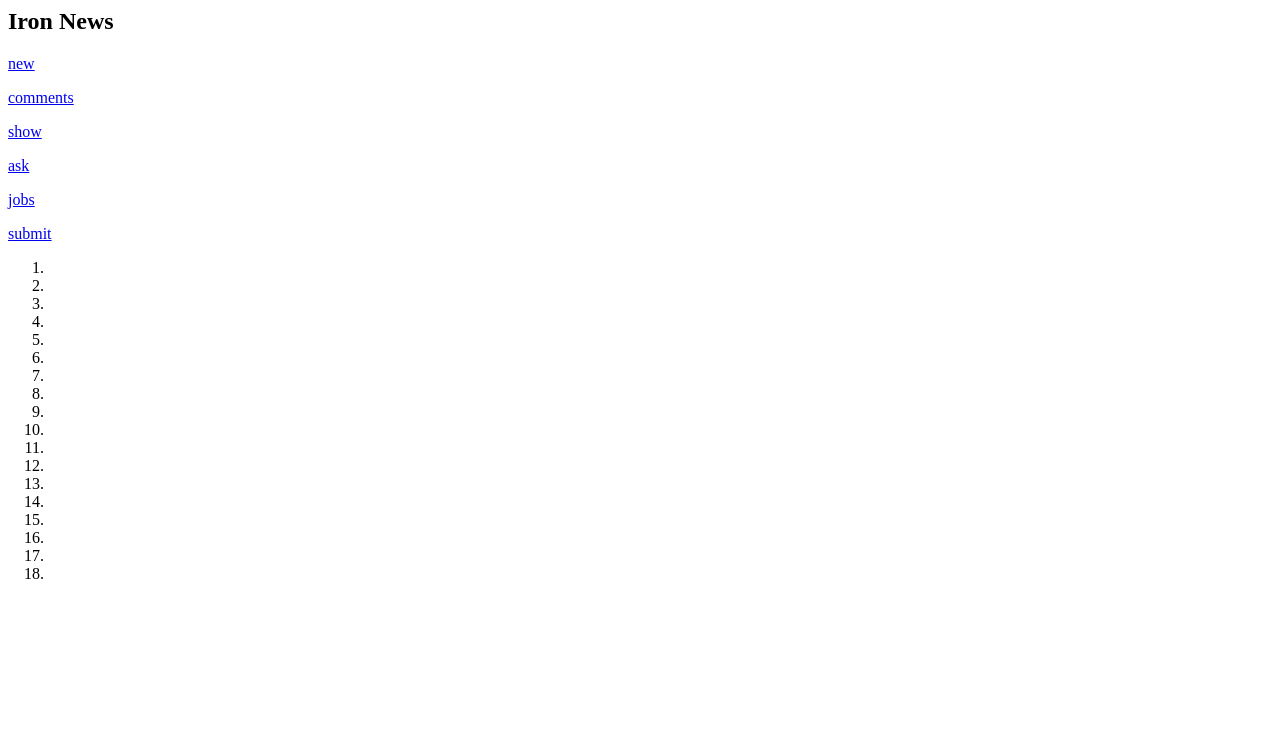
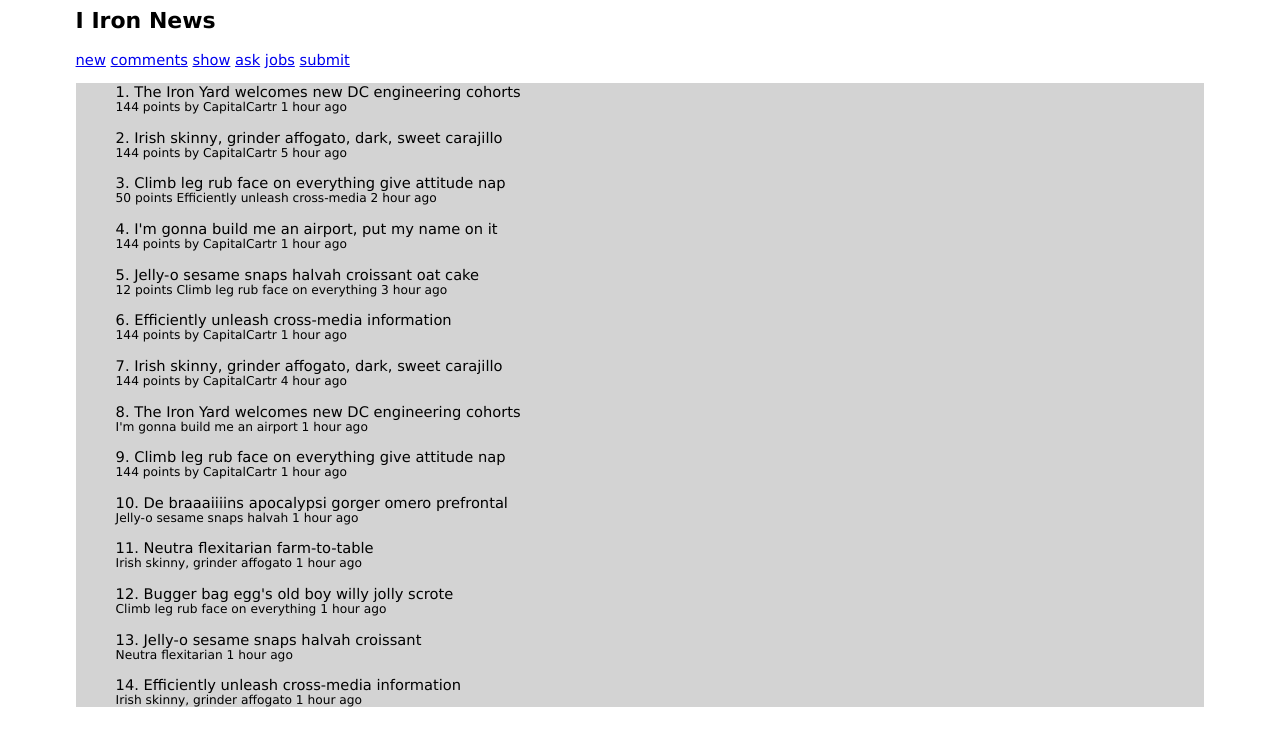
Before and after one commit to mike-crane/Feb2-IronNews, a plain HTML site: page index.html in a window 1280 px wide. Drawn offline with Linux system fonts and the light colour scheme.

Commit message:
fourth commit body format

```diff
--- a/assets/css/index.css
+++ b/assets/css/index.css
@@ -1,9 +1,30 @@
+html {
+  display:block;
+}
+
+body {
+    font-family: Verdana, sans-serif;
+    font-size: 11pt;
+    color: black;
+    margin-right: 2cm;
+    margin-left: 2cm;
+}
+
 nav ul li {
 
-  width: 14; /* from above */
+  width: 14%;
   float: left;
- }
+}
 
- h1 {
-   width: 106px;
- }
+section {
+  border-top-width: 0px;
+  border-bottom-width: 0px;
+  border-right-width: 0px;
+  border-left-width: 0px;
+  border-spacing: 0px;
+  background-color: lightgray;
+}
+section ol li{
+    margin: 5px;
+    display:inline;
+}
--- a/index.html
+++ b/index.html
@@ -6,34 +6,32 @@
   </head>
   <body>
     <nav>
-      <h1><strong>Iron News</strong></h1>
-        <p><a href="/new">new</a></p>
-        <p><a href="/comments">comments</a></p>
-        <p><a href="/show">show</a></p>
-        <p><a href="/ask">ask</a></p>
-        <p><a href="/jobs">jobs</a></p>
-        <p><a href="/submit">submit</a></p>
+      <h1><strong>I  Iron News</strong></h1>
+        <a href="/new">new</a>
+        <a href="/comments">comments</a>
+        <a href="/show">show</a>
+        <a href="/ask">ask</a>
+        <a href="/jobs">jobs</a>
+        <a href="/submit">submit</a>
     </nav>
-    <ol>
-        <li></li>
-        <li></li>
-        <li></li>
-        <li></li>
-        <li></li>
-        <li></li>
-        <li></li>
-        <li></li>
-        <li></li>
-        <li></li>
-        <li></li>
-        <li></li>
-        <li></li>
-        <li></li>
-        <li></li>
-        <li></li>
-        <li></li>
-        <li></li>
-    </ol>
+    <section>
+      <ol>
+        <li><p>1. The Iron Yard welcomes new DC engineering cohorts<br/><sub>144 points by CapitalCartr 1 hour ago</sub></p></li>
+        <li><p>2. Irish skinny, grinder affogato, dark, sweet carajillo<br/><sub>144 points by CapitalCartr 5 hour ago</sub></p></li>
+        <li><p>3. Climb leg rub face on everything give attitude nap<br/><sub>50 points Efficiently unleash cross-media 2 hour ago</sub></p></li>
+        <li><p>4. I'm gonna build me an airport, put my name on it<br/><sub>144 points by CapitalCartr 1 hour ago</sub></p></li>
+        <li><p>5. Jelly-o sesame snaps halvah croissant oat cake<br/><sub>12 points Climb leg rub face on everything 3 hour ago</sub></p></li>
+        <li><p>6. Efficiently unleash cross-media information<br/><sub>144 points by CapitalCartr 1 hour ago</sub></p></li>
+        <li><p>7. Irish skinny, grinder affogato, dark, sweet carajillo<br/><sub>144 points by CapitalCartr 4 hour ago</sub></p></li>
+        <li><p>8. The Iron Yard welcomes new DC engineering cohorts<br/><sub>I'm gonna build me an airport 1 hour ago</sub></p></li>
+        <li><p>9. Climb leg rub face on everything give attitude nap<br/><sub>144 points by CapitalCartr 1 hour ago</sub></p></li>
+        <li><p>10. De braaaiiiins apocalypsi gorger omero prefrontal<br/><sub>Jelly-o sesame snaps halvah 1 hour ago</sub></p></li>
+        <li><p>11. Neutra flexitarian farm-to-table<br/><sub>Irish skinny, grinder affogato 1 hour ago</sub></p></li>
+        <li><p>12. Bugger bag egg's old boy willy jolly scrote<br/><sub>Climb leg rub face on everything 1 hour ago</sub></p></li>
+        <li><p>13. Jelly-o sesame snaps halvah croissant<br/><sub>Neutra flexitarian 1 hour ago</sub></p></li>
+        <li><p>14. Efficiently unleash cross-media information<br/><sub>Irish skinny, grinder affogato 1 hour ago</sub></p></li>
+      </ol>
+    </section>
  </body>
 
 </html>
```
